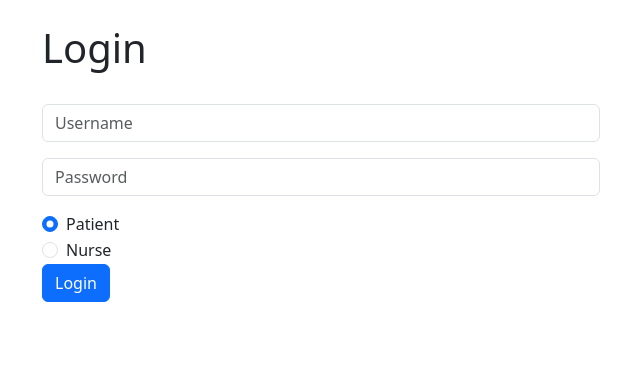
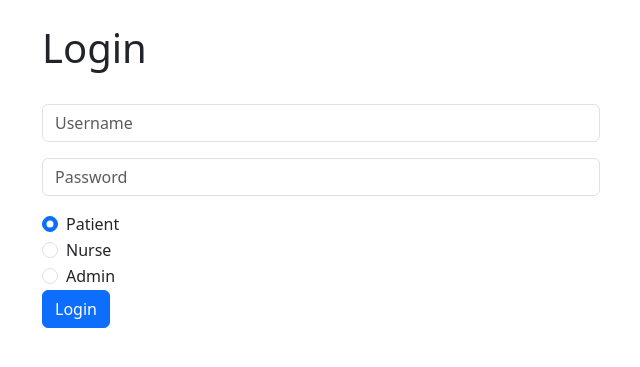
Before and after one commit to sebas1517/480_database_system_project, a Django app: page / in a window 1280 px wide. Shown: the part 56-423 px from the top of the page, without its empty margins (319-959 px from the left). Run offline with Django 4.2, Linux system fonts and the light colour scheme.

Commit message:
Added Admin checkbox

```diff
--- a/uih/website/templates/home.html
+++ b/uih/website/templates/home.html
@@ -37,6 +37,12 @@
               Nurse
             </label>
           </div>
+          <div class="form-check">
+            <input class="form-check-input" type="radio" name="flexRadioDefault" id="flexRadioDefault3" >
+            <label class="form-check-label" for="flexRadioDefault3">
+              Admin
+            </label>
+          </div>
 
         <button type="submit" class="btn btn-primary">Login</button>
       </form>
```
